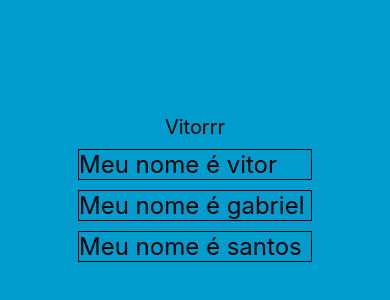
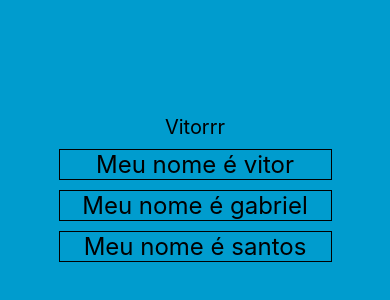
Before and after one commit to vitor-gss/programacao-movel, a React Native app in the folder proj-01/: screen / in a window 390 px wide. Shown: the part 234-534 px from the top of the page. Built offline with nearby package versions, Linux system fonts and the light colour scheme.

Commit message:
Mudança styles do arquivo Gato

```diff
--- a/proj-01/Gato.js
+++ b/proj-01/Gato.js
@@ -12,8 +12,10 @@ export default Gato;
 
 const styles = StyleSheet.create({
 	container:{
+		display: 'flex',
+		alignItems: 'center',
 		borderWidth: 1,
-		width: "60%",
+		width: "70%",
 	},
 	text: {
 		fontSize: 24,
```
